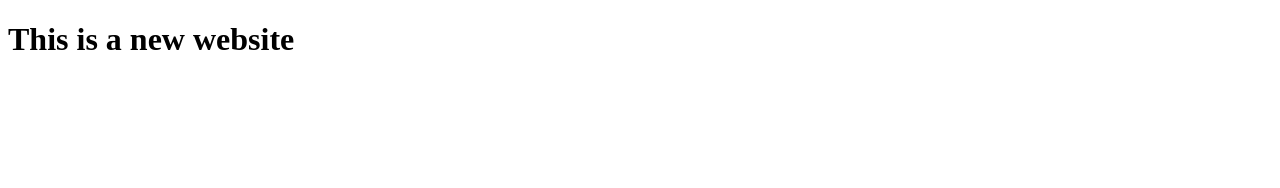
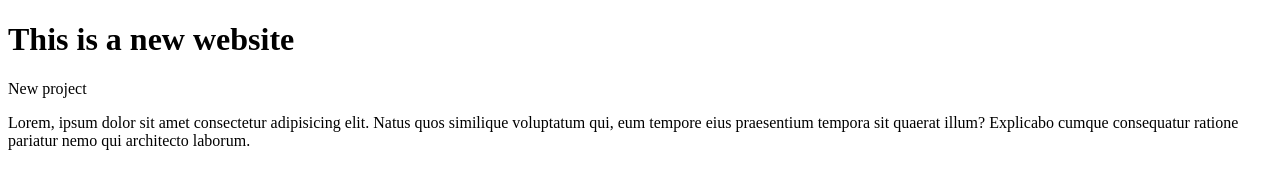
Before and after one commit to Karisteve/new, a plain HTML site: page index.html in a window 1280 px wide. Drawn offline with Linux system fonts and the light colour scheme.

Commit message:
Latest edit

```diff
--- a/index.html
+++ b/index.html
@@ -8,5 +8,7 @@
 </head>
 <body>
    <h1>This is a new website</h1>
+   <p>New project</p>
+   <p>Lorem, ipsum dolor sit amet consectetur adipisicing elit. Natus quos similique voluptatum qui, eum tempore eius praesentium tempora sit quaerat illum? Explicabo cumque consequatur ratione pariatur nemo qui architecto laborum.</p>
 </body>
 </html>
```
